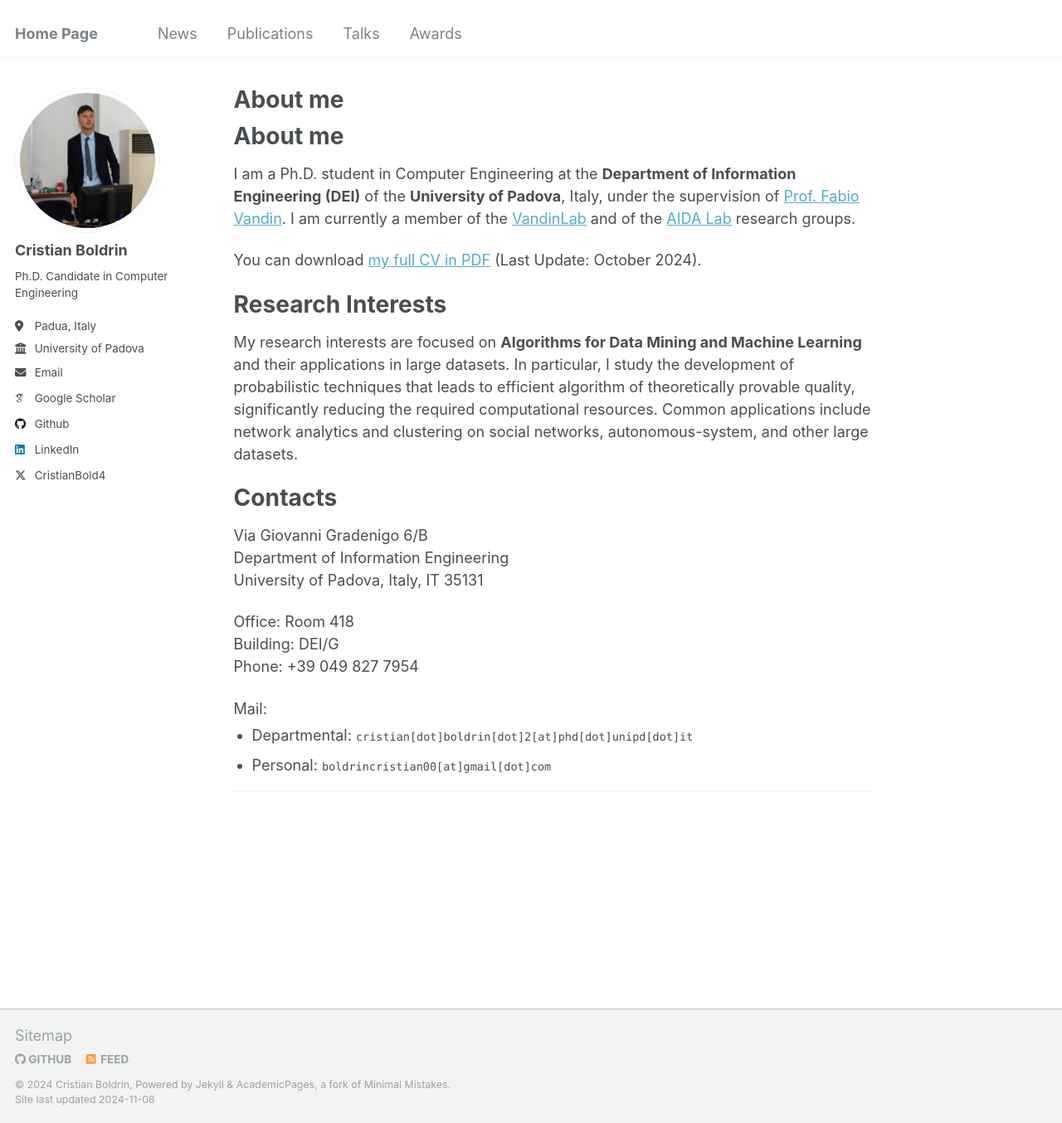
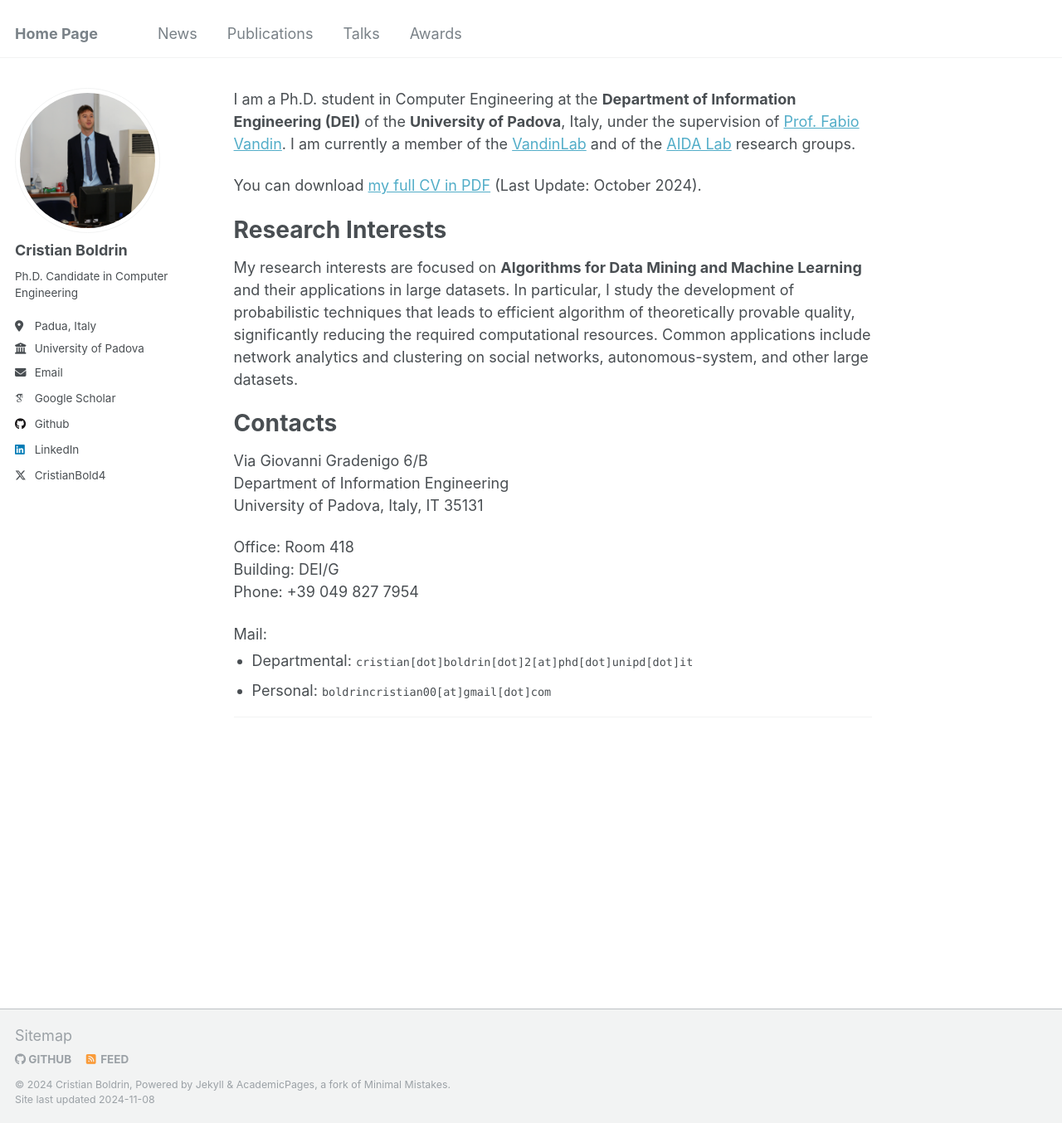
Before and after one commit to cristianboldrin/cristianboldrin.github.io, a Jekyll site: the page built from _pages/about.md, in a window 1280 px wide and 1354 px high. Shown: the whole window at 83% size. Built offline with Jekyll 4.4.1, drawn with Linux system fonts in a browser that asks for light colours; some web fonts are replaced; our own code applies the rules of GitHub Pages for plain Markdown files.

Commit message:
fixed heading and subtitle (leading to duplicates)

```diff
--- a/_pages/about.md
+++ b/_pages/about.md
@@ -7,8 +7,7 @@
   - /about.html
 ---
 
-About me
-======
+
 I am a Ph.D. student in Computer Engineering at the **Department of Information Engineering (DEI)** of the **University of Padova**, Italy, under the supervision of [Prof. Fabio Vandin](https://www.dei.unipd.it/~vandinfa/PI.html).
 I am currently a member of the [VandinLab](https://www.dei.unipd.it/~vandinfa/index.html) and of the [AIDA Lab](https://aidalabdei.github.io/) research groups.
 
```
Also changed, not shown: _pages/news.md (+0 -2 lines), 3 other files.
